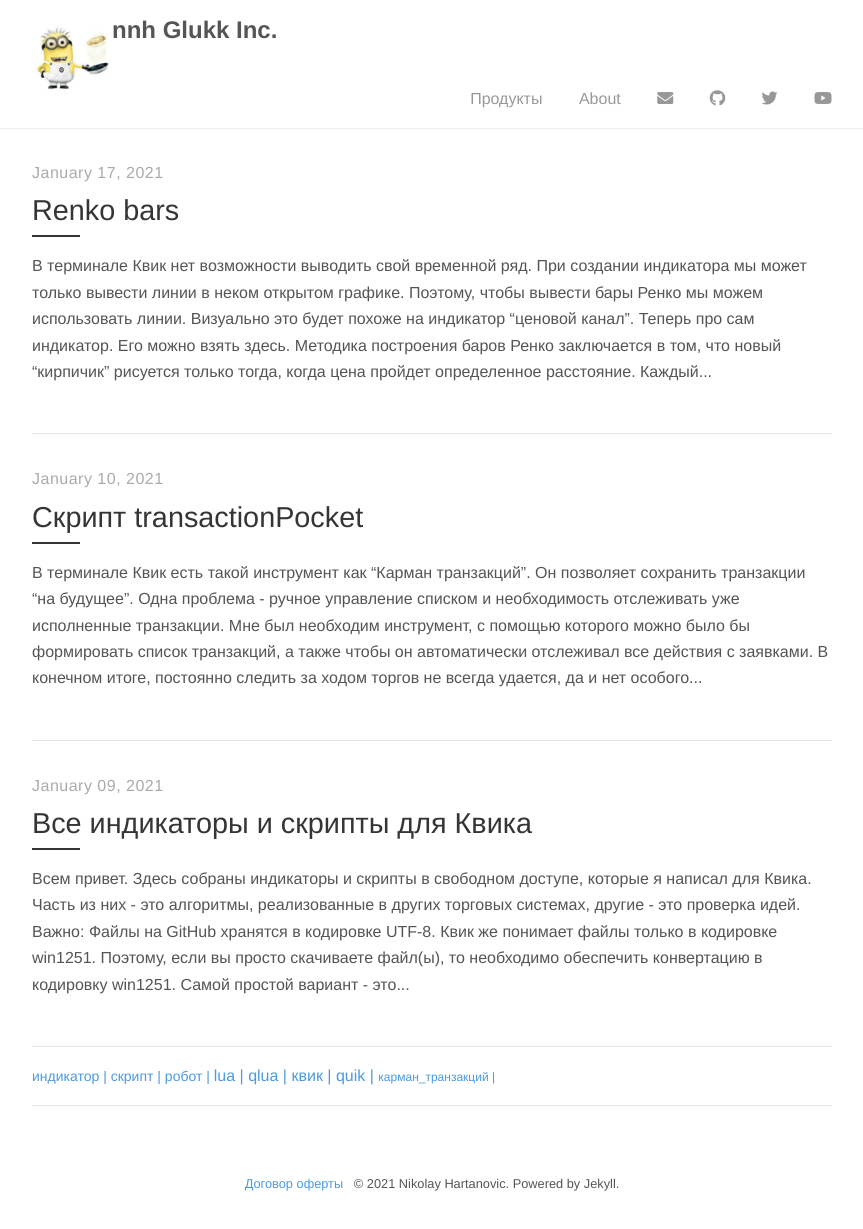
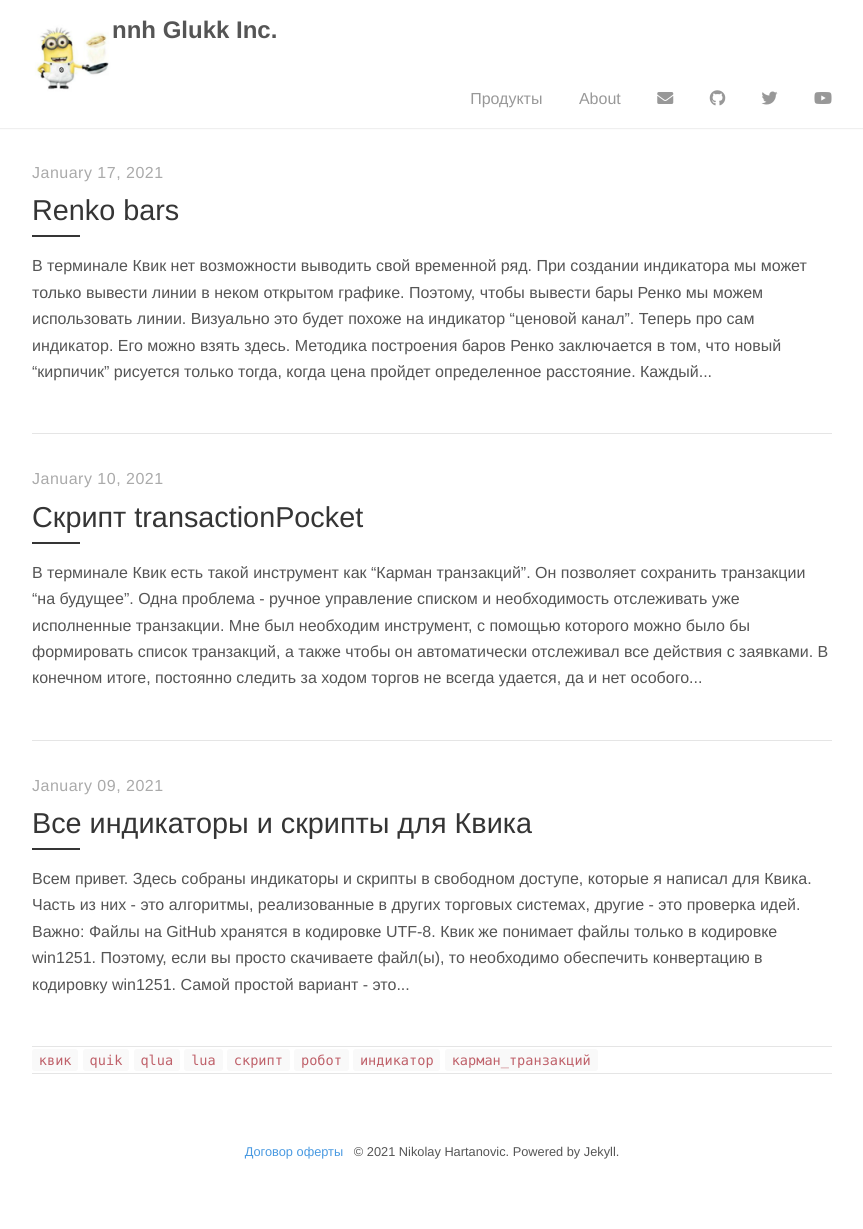
Before and after one commit to nick-nh/nick-nh.github.io, a Jekyll site: the page built from index.html, in a window 1280 px wide. Shown: the whole page, without its empty margins (208-1071 px from the left). Built offline with Jekyll 4.4.1, drawn with Linux system fonts in a browser that asks for light colours; nearby versions of some CDN libraries; the list of posts is cut into pages by our own code; after the commit the page ends 1197 px from its top, so only the background shows below that.

Commit message:
tags arch

```diff
--- a/_includes/archive.html
+++ b/_includes/archive.html
@@ -1,4 +1,3 @@
-<h2>Все теги</h2>
 {% capture temptags %}
   {% for tag in site.tags %}
     {{ tag[1].size | plus: 1000 }}#{{ tag[0] }}#{{ tag[1].size }}
--- a/_layouts/home.html
+++ b/_layouts/home.html
@@ -17,17 +17,7 @@ layout: default
       </div>
     </a>
   {% endfor %}
-  <p>
-    {% for tag in site.tags %}
-    <!-- Here's a hack to generate a "tag cloud" where the size of
-    the word is directly proportional to the number of posts with
-    that tag. -->
-    <a href="/tag/{{ tagname }}"
-    style="font-size: {{ tag[1] | size | times: 2 | plus: 10 }}px">
-        {{ tag[0] }} |
-    </a>
-    {% endfor %}
-  </p>
+  {% include archive.html %}
 </div>
 
 <div class="pagination">
--- a/_layouts/tagpage.html
+++ b/_layouts/tagpage.html
@@ -13,4 +13,5 @@ layout: default
 </div>
 <hr>
 
+<h2>Все теги</h2>
 {% include archive.html %}
```
